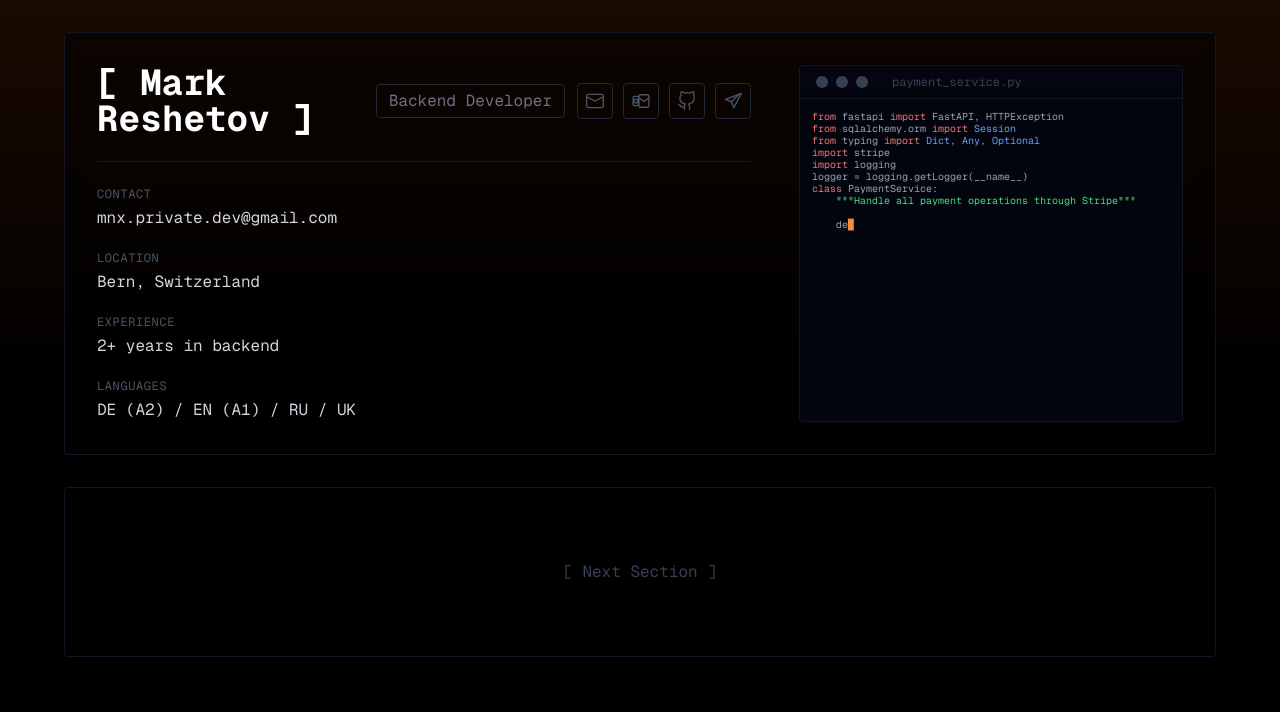
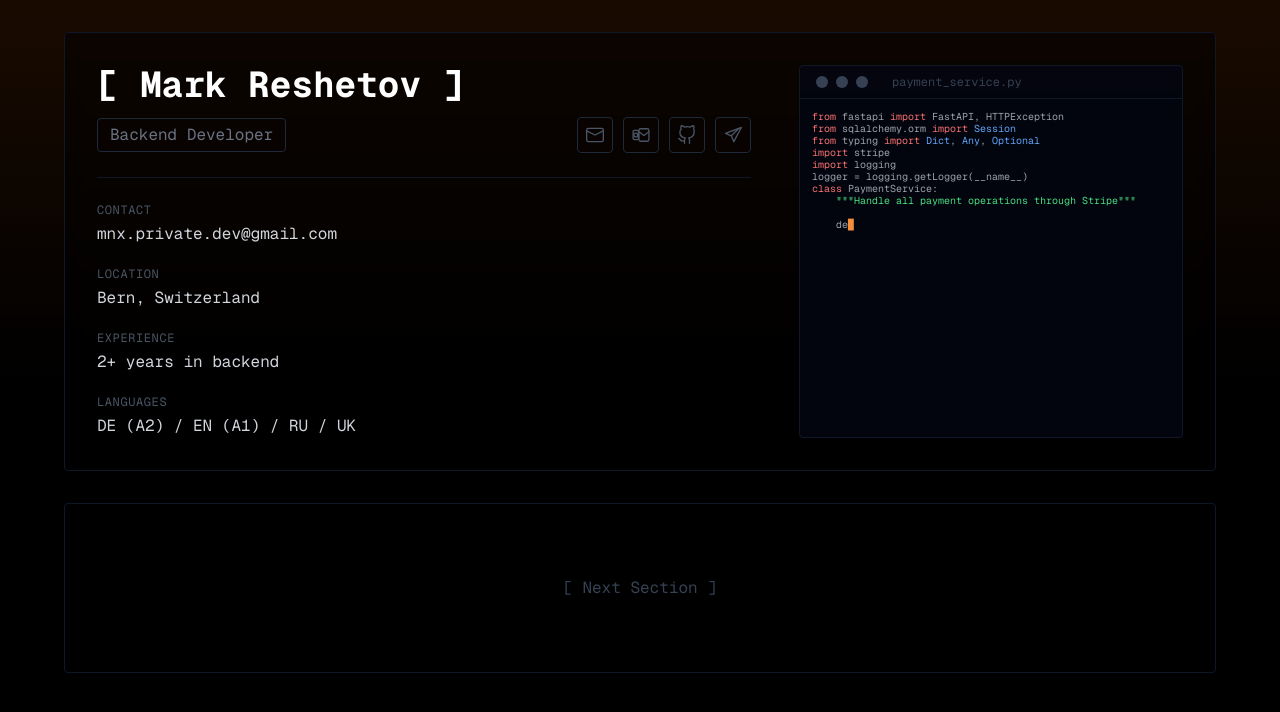
Before and after one commit to Zenn1t/playground.dev, a Next.js app in the folder playground/: page / in a window 1280 px wide. Shown: the top 712 px of the page. Built offline with nearby package versions, Linux system fonts and the light colour scheme.

Commit message:
testing live

```diff
--- a/playground/src/sections/hero/HeroSection.tsx
+++ b/playground/src/sections/hero/HeroSection.tsx
@@ -139,14 +139,11 @@ export default function HeroSection() {
   return (
     <div className="border border-gray-900 rounded-sm p-4 md:p-8 flex flex-col lg:flex-row bg-black/50 backdrop-blur-sm">
       <div className="flex-1 space-y-6 mb-8 lg:mb-0">
-        <div className="border-b border-gray-900 pb-6">
-          <div className="grid grid-cols-1 sm:grid-cols-[1fr_auto] items-center gap-4">
-            <h1 className="text-3xl md:text-4xl font-bold leading-none">
-              [ Mark Reshetov ]
-            </h1>
+        <div className="border-b border-gray-900 pb-6 space-y-3">
+          <h1 className="text-3xl md:text-4xl font-bold">[ Mark Reshetov ]</h1>
 
-            <div className="flex items-center gap-3">
-              <p className="text-sm md:text-base text-gray-500 border border-gray-800 px-3 py-1 rounded-sm whitespace-nowrap">
+          <div className="flex justify-between items-center">
+            <p className="text-sm md:text-base text-gray-500 border border-gray-800 px-3 py-1 rounded-sm inline-block">
               Backend Developer
             </p>
 
@@ -161,7 +158,6 @@ export default function HeroSection() {
                   {link.icon}
                 </IconButton>
               ))}
-              </div>
             </div>
           </div>
         </div>
```
Lines whose indentation alone changed are shown as unchanged.
